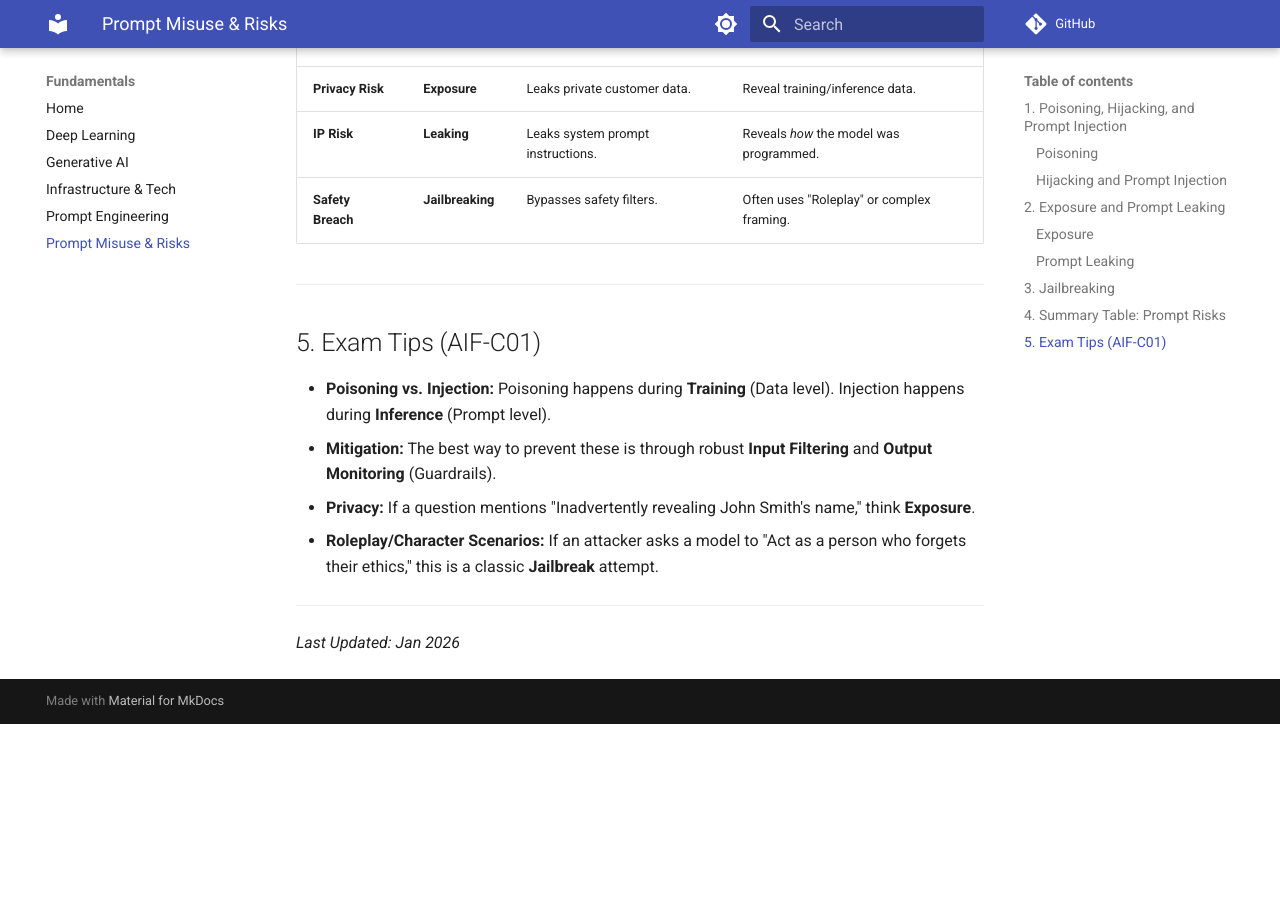
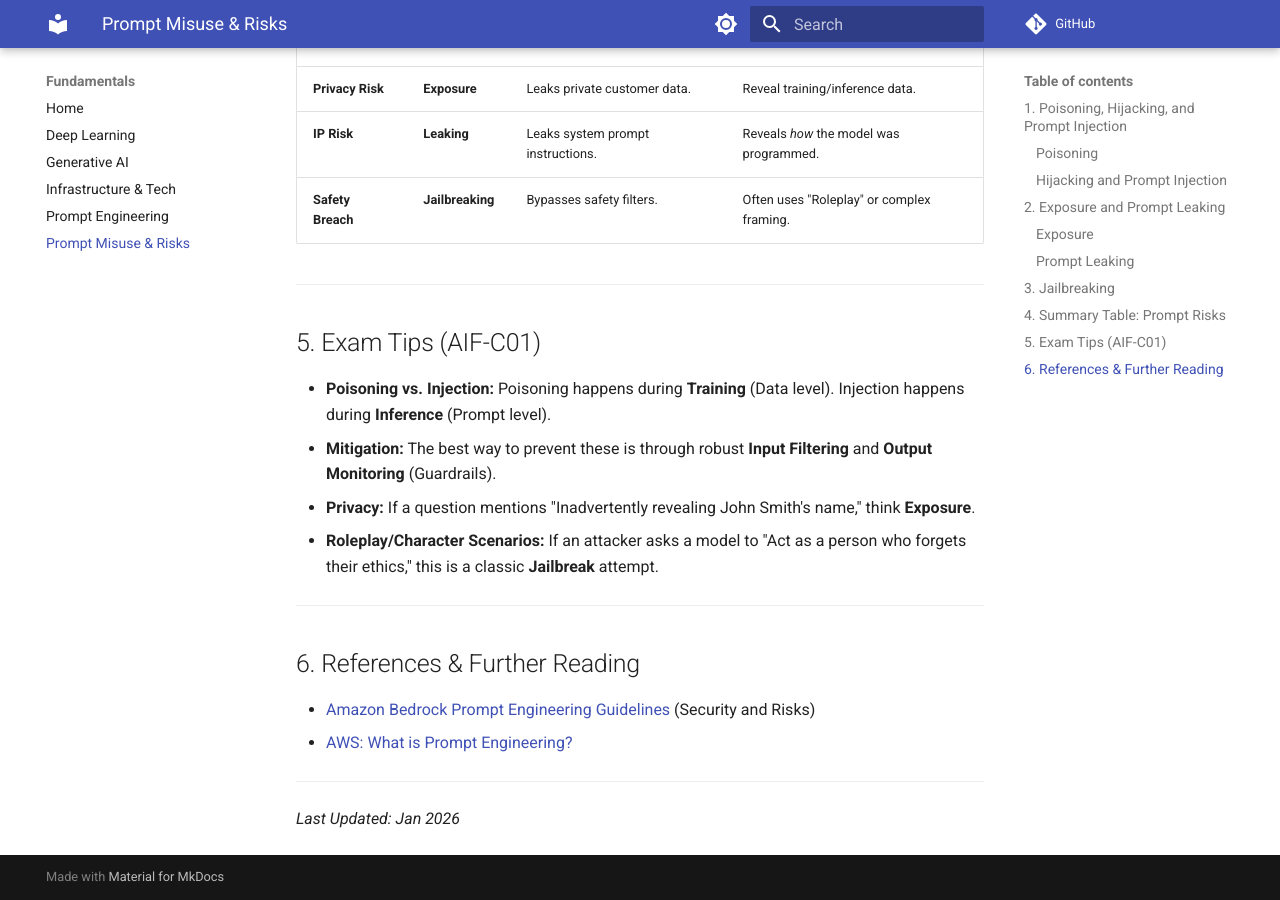
Before and after one commit to kvcenation5/aws-ai-practitioner-exam, an MkDocs documentation site: the page built from docs/06-prompt-misuse-risks.md, in a window 1280 px wide and 900 px high, scrolled down 2240 px. Built offline with MkDocs 1.6.1 and Material for MkDocs 9.7.7, drawn with Linux system fonts in a browser that asks for light colours; comment, search, counter and statistics services are not loaded; before the commit the page ends 2964 px from its top, so only the background shows below that.

Commit message:
Add official AWS reference links to prompt documentation

```diff
--- a/docs/06-prompt-misuse-risks.md
+++ b/docs/06-prompt-misuse-risks.md
@@ -75,4 +75,9 @@
 *   **Roleplay/Character Scenarios:** If an attacker asks a model to "Act as a person who forgets their ethics," this is a classic **Jailbreak** attempt.
 
 ---
+## 6. References & Further Reading
+*   [Amazon Bedrock Prompt Engineering Guidelines](https://docs.aws.amazon.com/bedrock/latest/userguide/prompt-engineering-guidelines.html) (Security and Risks)
+*   [AWS: What is Prompt Engineering?](https://aws.amazon.com/what-is/prompt-engineering/)
+
+---
 *Last Updated: Jan 2026*
```
Also changed, not shown: docs/05-prompt-engineering.md (+5 -0 lines).
